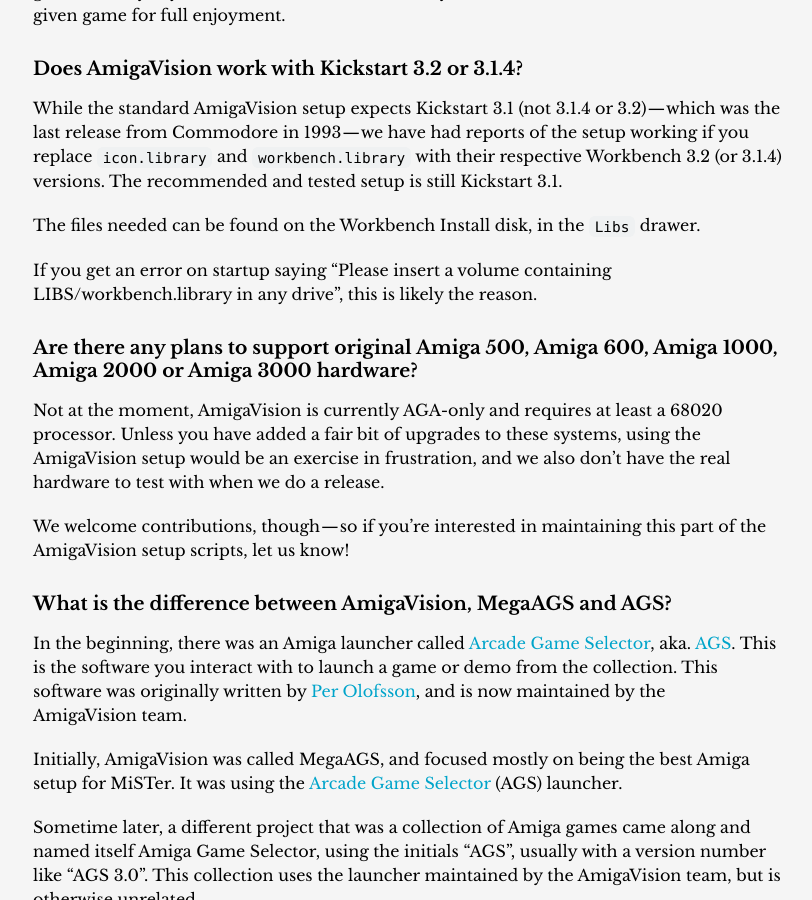
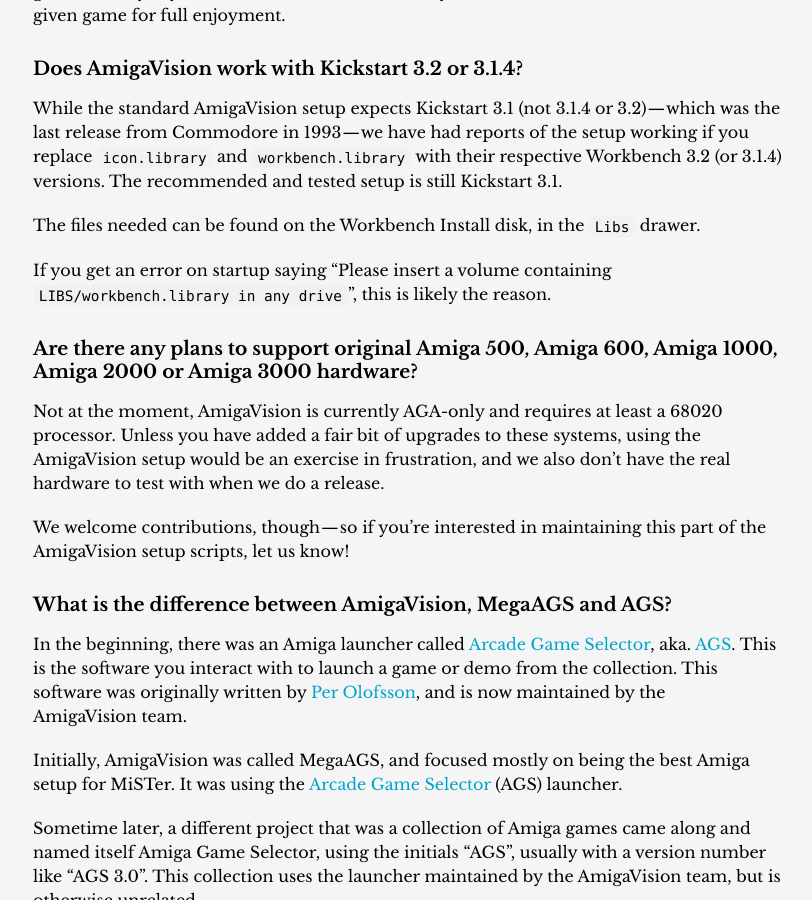
Before and after one commit to amigavision/amigavision.github.io, a Jekyll site: the page built from docs.md, in a window 1280 px wide and 900 px high, scrolled down 17907 px. Shown: the whole window, without its empty margins (232-1044 px from the left). Built offline with Jekyll 4.4.1, drawn with Linux system fonts in a browser that asks for light colours.

Commit message:
Formatting

```diff
--- a/docs.md
+++ b/docs.md
@@ -458,7 +458,7 @@
 
 The files needed can be found on the Workbench Install disk, in the `Libs` drawer.
 
-If you get an error on startup saying "Please insert a volume containing LIBS/workbench.library in any drive", this is likely the reason.
+If you get an error on startup saying "Please insert a volume containing `LIBS/workbench.library in any drive`", this is likely the reason.
 
 ### Are there any plans to support original Amiga 500, Amiga 600, Amiga 1000, Amiga 2000 or Amiga 3000 hardware? {#orighardware}
 
```
